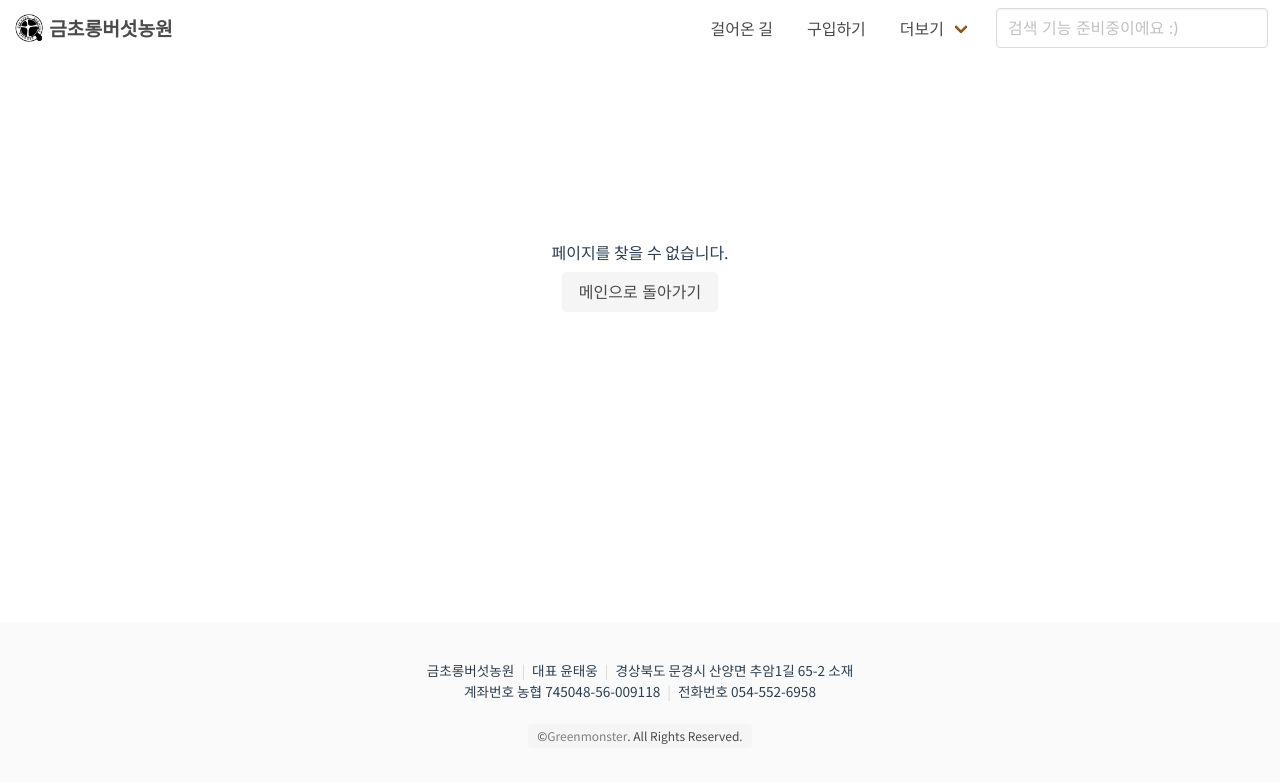
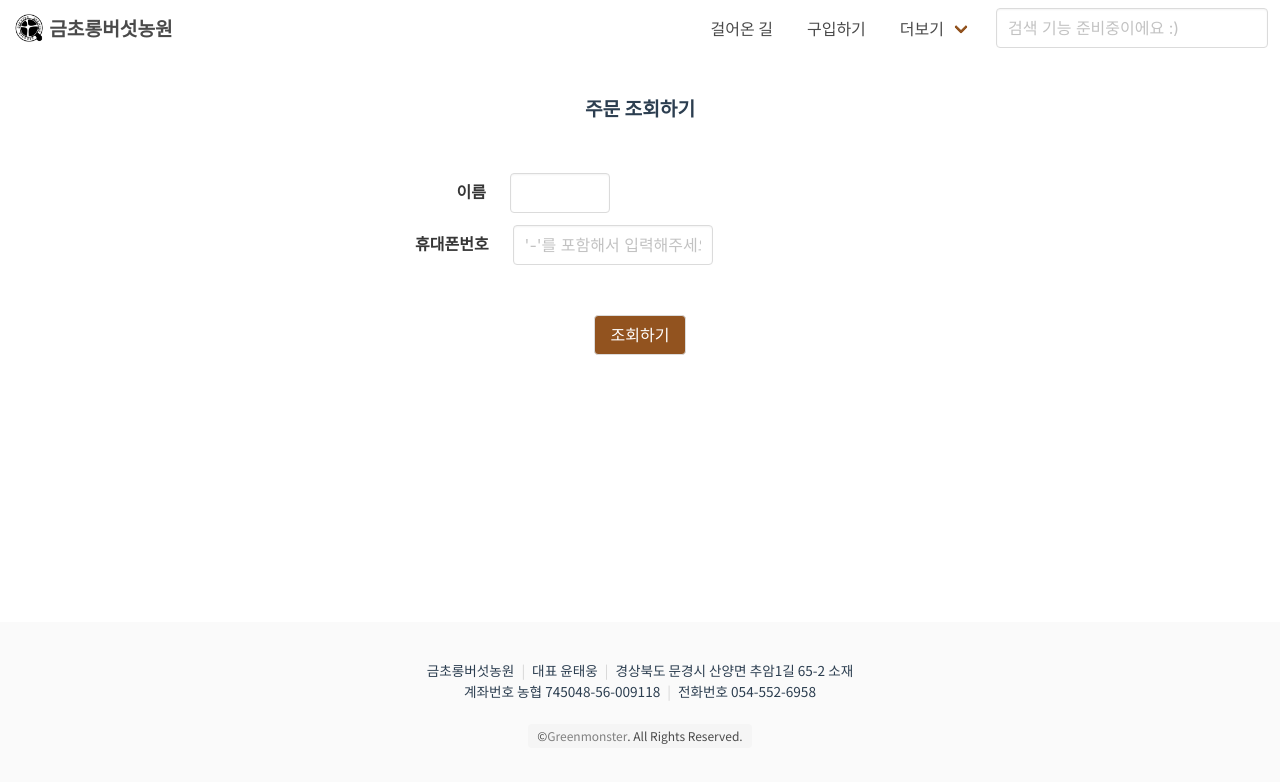
Before and after one commit to greenmonn/chorongfarm-home, a Vue app: page /orderCheck in a window 1280 px wide. Shown: the top 782 px of the page. Built offline with nearby package versions, Linux system fonts and the light colour scheme; a web font is replaced by a local one.

Commit message:
Add page for order check
주문 조회 기능 추가하고 메인 화면에서 연결

```diff
--- a/package.json
+++ b/package.json
@@ -12,6 +12,7 @@
     "bulma": "^0.7.4",
     "firebase": "^5.8.3",
     "font-awesome": "^4.7.0",
+    "fsevents": "^1.2.7",
     "vue": "^2.6.6",
     "vue-meta": "^1.5.8",
     "vue-router": "^3.0.1",
--- /dev/null
+++ b/src/components/ui/OrderCheckButton.vue
@@ -0,0 +1,20 @@
+<template>
+  <div>
+    <p>
+      주문 내역을 확인하고 싶으신가요?
+    </p>
+    <router-link tag="button" :to="{ name: 'orderCheck'}"
+    class="button is-medium is-dark">주문 조회하기</router-link>
+  </div>
+</template>
+
+<style lang="scss" scoped>
+p {
+  font-size: 1.2em;
+  margin: 30px auto;
+}
+
+button {
+  margin-bottom: 30px;
+}
+</style>
--- a/src/components/ui/Products.vue
+++ b/src/components/ui/Products.vue
@@ -11,7 +11,7 @@
                         </figure>
                         <h2>노루궁뎅이버섯</h2>
                         <p>치매 예방과 염증 억제에 <wbr> 탁월하다고 알려져 있습니다.</p>
-                        <router-link :to="{ name: 'detail', params: { key: 'noru'} }" class="button is-light">자세히 알아보기</router-link>
+                        <router-link :to="{ name: 'detail', params: { key: 'noru'} }" class="button is-light">구입하기</router-link>
                     </article>
                 </div>
                 <div class="tile is-parent is-4">
@@ -23,7 +23,7 @@
                         <p>항암효과와 면역력 증진을 <wbr> 도와주는 약용버섯입니다.</p>
                         <router-link
                         :to="{ name: 'detail', params: { key: 'sanghwang'} }"
-                        class="button is-light">자세히 알아보기</router-link>
+                        class="button is-light">구입하기</router-link>
                     </article>
                 </div>
                 <div class="tile is-parent is-4">
@@ -35,7 +35,7 @@
                         <p>각종 성인병을 예방하고 <wbr> 식재료로 사랑받는 버섯입니다.</p>
                         <router-link
                          :to="{ name: 'detail', params: { key: 'oyster'} }"
-                         class="button is-light">자세히 알아보기</router-link>
+                         class="button is-light">구입하기</router-link>
                     </article>
                 </div>
             </div>
--- /dev/null
+++ b/src/data/orderStatus.js
@@ -0,0 +1,7 @@
+export default {
+  beforePay: '입금전',
+  afterPay: '입금완료',
+  prepareDelivery: '배송준비',
+  delivering: '배송중',
+  delivered: '배송완료',
+};
--- a/src/router.js
+++ b/src/router.js
@@ -7,6 +7,7 @@ import NotFound from './views/NotFound.vue';
 import Detail from './views/Detail.vue';
 import Order from './views/Order.vue';
 import OrderComplete from './views/OrderComplete.vue';
+import OrderCheck from './views/OrderCheck.vue';
 
 Vue.use(Router);
 Vue.use(Meta);
@@ -14,6 +15,12 @@ Vue.use(Meta);
 export default new Router({
   mode: 'history',
   base: process.env.BASE_URL,
+  scrollBehavior(to, from, savedPosition) {
+    if (savedPosition) {
+      return savedPosition;
+    }
+    return { x: 0, y: 0 };
+  },
   routes: [
     {
       path: '/',
@@ -42,6 +49,11 @@ export default new Router({
       component: OrderComplete,
     },
     {
+      path: '/orderCheck',
+      name: 'orderCheck',
+      component: OrderCheck,
+    },
+    {
       path: '*',
       component: NotFound,
     },
--- a/src/views/Home.vue
+++ b/src/views/Home.vue
@@ -6,6 +6,8 @@
         <hr>
 
         <app-products></app-products>
+
+        <app-order-check-button></app-order-check-button>
 
         <hr>
 
@@ -23,6 +25,7 @@ import Intro from '../components/ui/Intro.vue';
 import Contact from '../components/ui/Contact.vue';
 import Map from '../components/ui/Map.vue';
 import Products from '../components/ui/Products.vue';
+import OrderCheckButton from '../components/ui/OrderCheckButton.vue';
 
 export default {
   components: {
@@ -31,6 +34,10 @@ export default {
     appContact: Contact,
     appMap: Map,
     appProducts: Products,
+    appOrderCheckButton: OrderCheckButton,
   },
 };
 </script>
+
+<style>
+</style>
--- /dev/null
+++ b/src/views/OrderCheck.vue
@@ -0,0 +1,167 @@
+<template>
+  <div class="content-wrapper">
+    <h1 class="content-title">주문 조회하기</h1>
+    <div class="ordercheck-form">
+      <div class="field is-horizontal">
+        <div class="field-label is-normal">
+          <label class="label" for="name">이름</label>
+        </div>
+        <div class="field-body">
+          <div class="field">
+            <p class="control">
+              <input v-model="name" type="text" name="name" class="input input-name">
+            </p>
+          </div>
+        </div>
+      </div>
+
+      <div class="field is-horizontal">
+        <div class="field-label is-normal">
+          <label class="label" for="phoneNumber">휴대폰번호</label>
+        </div>
+        <div class="field-body">
+          <div class="field">
+            <p class="conrol">
+              <input
+                v-model="phoneNumber"
+                type="text"
+                name="phoneNumber"
+                class="input input-phone"
+                placeholder="'-'를 포함해서 입력해주세요"
+              >
+            </p>
+          </div>
+        </div>
+      </div>
+    </div>
+    <button class="button" @click="checkOrder">조회하기</button>
+
+    <div class="result" v-if="showResult">
+      <p>총 {{ orderCounts }}개의 주문이 있습니다.</p>
+      <hr>
+
+      <div class="content" v-for="order in orders" :key="order.date.toString()">
+        <h4>{{ formatDate(order.date) }} 주문</h4>
+        <h5>
+          총 결제금액 {{ formatPrice(order.totalPrice) }}원
+          <strong>({{ order.status }})</strong>
+        </h5>
+        <p>
+          <i class="fas fa-truck"></i>
+          {{ order.address }}
+        </p>
+
+        <app-order-list :orderList="order.orderList"></app-order-list>
+        <hr>
+      </div>
+    </div>
+  </div>
+</template>
+
+<script>
+import { orderCollection } from '../firebase/database';
+import logics from '../data/logics';
+import orderStatus from '../data/orderStatus';
+
+import OrderList from '../components/ui/OrderList.vue';
+
+export default {
+  components: {
+    appOrderList: OrderList,
+  },
+  data() {
+    return {
+      name: '',
+      phoneNumber: '',
+      orderCounts: 0,
+      orders: [],
+      showResult: false,
+    };
+  },
+  computed: {},
+  methods: {
+    checkOrder() {
+      orderCollection
+        .where('name', '==', this.name)
+        .where('phoneNumber', '==', logics.formatPhoneNumber(this.phoneNumber))
+        .get()
+        .then((querySnapshot) => {
+          this.orders = [];
+          this.orderCounts = 0;
+
+          querySnapshot.forEach((doc) => {
+            this.addOrder(doc);
+            this.orderCounts += 1;
+          });
+
+          if (this.orderCounts === 0) {
+            alert('정보가 없습니다.');
+            return;
+          }
+
+          this.showResult = true;
+        })
+        .catch(() => {
+          alert('오류가 발생했습니다.');
+        });
+    },
+    addOrder(doc) {
+      const data = doc.data();
+      const order = {
+        date: new Date(doc.id),
+        totalPrice: data.totalPrice,
+        status: data.status ? orderStatus[data.status] : orderStatus.beforePay,
+        address: `${data.address} ${data.extraAddress}`,
+        orderList: data.orderList,
+      };
+
+      this.orders.unshift(order);
+    },
+    formatDate: logics.formatDate,
+    formatPrice: logics.formatPrice,
+  },
+};
+</script>
+
+<style lang="scss" scoped>
+.ordercheck-form {
+  width: 450px;
+  text-align: left;
+  margin: 50px auto;
+
+  .input-name {
+    width: 100px;
+  }
+  .input-phone {
+    width: 200px;
+  }
+}
+
+.button {
+  margin: 0px auto 80px auto;
+  background-color: $mainColor;
+  color: white;
+}
+
+hr {
+  margin: 50px auto;
+}
+
+.result {
+  h5 {
+    font-weight: 400;
+    margin: 30px auto;
+
+    strong {
+      color: $mainColor;
+    }
+  }
+
+  p {
+    color: $mainColor;
+    strong {
+      color: $mainColor;
+    }
+  }
+}
+</style>
```
Also changed, not shown: 1 other file (tests, documents, lock files or other folders).
